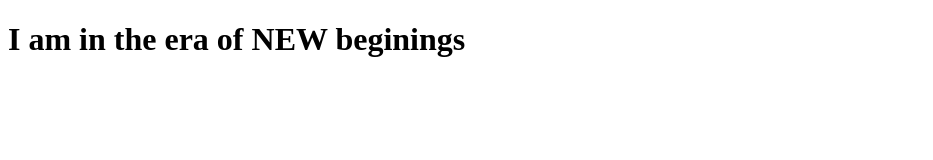
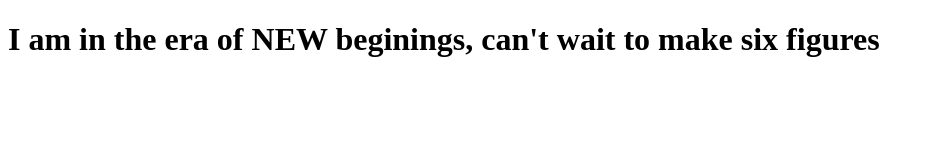
Before and after one commit to joyobida/prep-test, a plain HTML site: page index.html in a window 1280 px wide. Shown: the whole page, without its empty margins (0-933 px from the left). Drawn offline with Linux system fonts and the light colour scheme.

Commit message:
added a new  change to  index

```diff
--- a/index.html
+++ b/index.html
@@ -7,6 +7,6 @@
     <title>Document</title>
 </head>
 <body>
-<h1>I am in the era of NEW beginings</h1>
+<h1>I am in the era of NEW beginings, can't wait to make six figures</h1>
 </body>
 </html>
```
